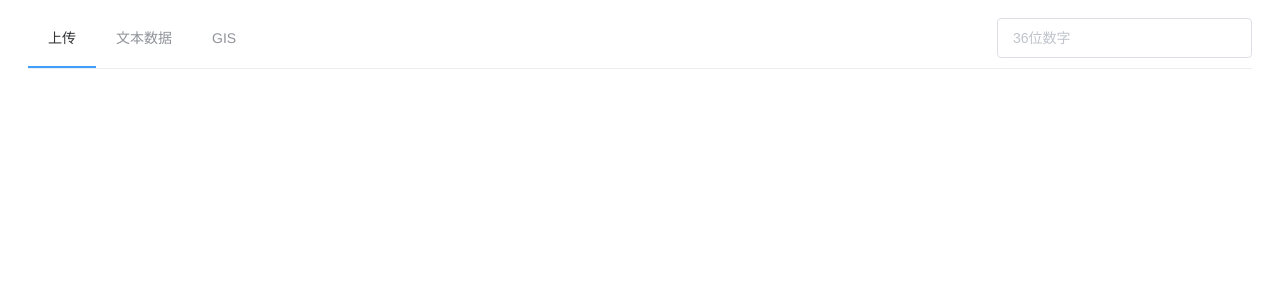
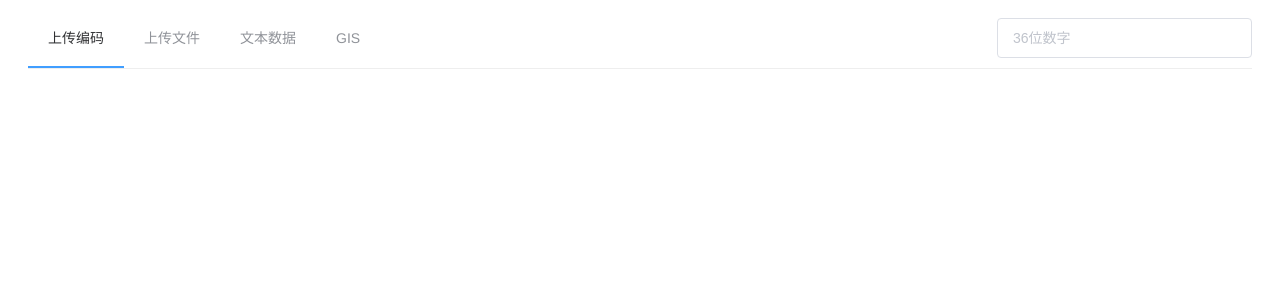
Before and after one commit to xiaolongtuan-yuan/EIS, a Vue app: page / in a window 1280 px wide. Shown: the top 300 px of the page. Built offline with nearby package versions, Linux system fonts and the light colour scheme.

Commit message:
Update Main.vue
导航栏

```diff
--- a/src/views/Main.vue
+++ b/src/views/Main.vue
@@ -5,7 +5,8 @@
         <el-row class="header">
           <el-col :span="14">
             <el-menu default-active="1" mode="horizontal" class="menu" router>
-              <el-menu-item index="1" route="/input">上传</el-menu-item>
+              <el-menu-item index="1" route="/input">上传编码</el-menu-item>
+                 <el-menu-item index="4" route="/file">上传文件</el-menu-item>
               <el-menu-item index="2" route="/textdata">文本数据</el-menu-item>
               <el-menu-item index="3" route="/map">GIS</el-menu-item>
             </el-menu>
```
